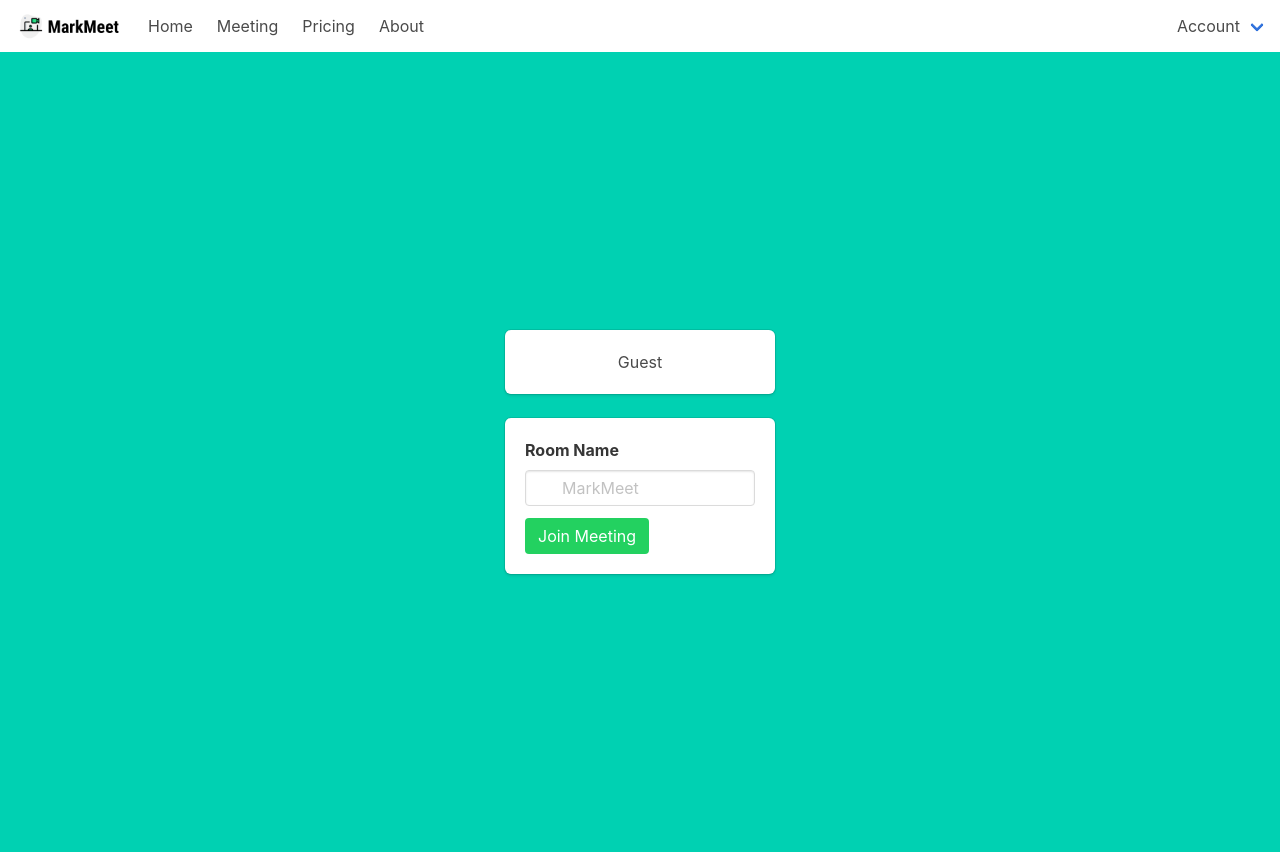
After one commit to mjtiempo/markmeet, a Flask app: page /meeting in a window 1280 px wide. The commit adds this page. Run offline with Flask 2, Linux system fonts and the light colour scheme; some libraries are stand-ins or nearby versions.

Commit message:
setup meeting manager

```diff
--- a/app/application/__init__.py
+++ b/app/application/__init__.py
@@ -25,11 +25,13 @@ def create_app():
         from .home import home
         from .auth import auth
         from .user import user
+        from .meeting import meeting
 
         #register blueprints
         #app.register_blueprint(admin.admin_bp)
         app.register_blueprint(home.home_bp)
         app.register_blueprint(auth.auth_bp)
         app.register_blueprint(user.user_bp)
+        app.register_blueprint(meeting.meeting_bp)
 
         return app
--- /dev/null
+++ b/app/application/meeting/meeting.py
@@ -0,0 +1,38 @@
+import os
+from flask import Blueprint, render_template, request
+from flask import current_app as app
+from flask_login import login_required, current_user
+from ..models import User
+from ..utils import generate_token
+
+#Configure Blueprint
+meeting_bp = Blueprint('meeting', __name__)
+
+@meeting_bp.route('/meeting', methods=['GET'])
+def index():
+    name = "Guest"
+    if current_user.is_authenticated:
+        user = User.query.get(current_user.get_id())
+        name = "{} {}".format(user.first_name, user.last_name)
+    return render_template('meeting/index.html', title="Setup Meeting", name=name)
+
+@meeting_bp.route('/meeting', methods=['POST'])
+@login_required
+def start_meeting():
+    user = User.query.get(current_user.get_id())
+    name = "{} {}".format(user.first_name, user.last_name)
+    appid = os.getenv("JWT_APP_ID")
+    appkey = os.getenv("JWT_APP_KEY")
+    domain = os.getenv("JITSI_DOMAIN")
+    audience = domain
+    room = request.form.get('roomname')
+    jwtoken = generate_token(name, user.email, room, appid, appkey, domain, audience, avatar=None)
+    title = room + " Meeting"
+    return render_template('meeting/meeting.html', title=title, domain=domain, roomname=room, jwt=jwtoken)
+
+@meeting_bp.route('/meeting/join', methods=['POST'])
+def guest_meeting():
+    room = request.form.get('roomname')
+    domain = os.getenv("JITSI_DOMAIN")
+    title = room + " Meeting"
+    return render_template('meeting/meeting.html', title=title, domain=domain, roomname=room)
--- a/app/application/templates/base.html
+++ b/app/application/templates/base.html
@@ -17,18 +17,40 @@
 <header class="hero-head">
             {% include 'inc/nav.html' %}
 </header>
+
+    {% block fullbody %}
+
     <section class="hero is-primary is-fullheight">
 
 
 
         <div class="hero-body">
             <div class="container">
-               {% block content %}
-               {% endblock %}
+                {% block flask_msgs %}
+
+                            {% with messages = get_flashed_messages() %}
+                            {% if messages %}
+                            <div class="column is-4 is-offset-4">
+                                <div class="box">
+                                    <div class="notification is-danger has-text-centered">
+                                        {{ messages[0] }}
+                                    </div>
+                                </div>
+                            </div>
+                            {% endif %}
+                            {% endwith %}
+
+                {% endblock flask_msgs %}
+
+            {% block content %}
+            {% endblock content %}
             </div>
         </div>
     </section>
+    {% endblock fullbody %}
 
+    {% block meetjs %}
+    {% endblock meetjs %}
     <script src="{{ url_for('static', filename="fa-free/js/all.min.js") }}"></script>
     <script src="{{ url_for('static', filename="bulma/js/bulma.js") }}"></script>
 </body>
--- a/app/application/templates/inc/nav.html
+++ b/app/application/templates/inc/nav.html
@@ -17,49 +17,40 @@
                     Home
                 </a>
 
-                <a class="navbar-item">
-                    Documentation
+                <a href="{{ url_for('meeting.index') }}" class="navbar-item">
+                    Meeting
                 </a>
 
-                <div class="navbar-item has-dropdown is-hoverable">
-                    <a class="navbar-link">
-                    More
+                <a href="#" class="navbar-item">
+                    Pricing
                 </a>
 
-                    <div class="navbar-dropdown">
-                    <a class="navbar-item">
+                <a href="#" class="navbar-item">
                     About
                 </a>
-                    <a class="navbar-item">
-                        Jobs
-                    </a>
-                    <a class="navbar-item">
-                        Contact
-                    </a>
-                    <hr class="navbar-divider">
-                    <a class="navbar-item">
-                        Report an issue
-                    </a>
-                    </div>
-                </div>
+
+
                 </div>
 
                 <div class="navbar-end">
-                <div class="navbar-item">
-                    <div class="buttons">
+                <div class="navbar-item has-dropdown is-hoverable">
+                    <a class="navbar-link">
+                    Account
+                    </a>
+                    <div class="navbar-dropdown">
                         {% if current_user.is_authenticated %}
-                    <a href="{{ url_for('user.profile') }}"  class="button is-primary">
+                        <a href="{{ url_for('user.profile') }}"  class="navbar-item">
                             <strong>Profile</strong>
                         </a>
-                    <a href="{{ url_for('auth.logout') }}"  class="button is-primary">
+                        <a href="{{ url_for('auth.logout') }}"  class="navbar-item">
                             <strong>Logout</strong>
                         </a>
                         {% else %}
-                    <a href="{{ url_for('auth.signup') }}"  class="button is-primary">
+                        <a href="{{ url_for('auth.signup') }}"  class="navbar-item">
                             <strong>Sign up</strong>
                         </a>
-                    <a href="{{ url_for('auth.login') }}" class="button is-light">
-                        Log in
+                        <a href="{{ url_for('auth.login') }}" class="navbar-item">
+                            <strong>Log in</strong>
                         </a>
                         {% endif %}
                     </div>
--- /dev/null
+++ b/app/application/templates/meeting/index.html
@@ -0,0 +1,36 @@
+{% extends 'base.html' %}
+
+{% block content %}
+<div class="columns is-centered">
+        <div class="column is-5-tablet is-4-desktop is-3-widescreen">
+            <div class="box">
+                <div class="field has-text-centered">
+                    <h1>{{ name }}</h1>
+                </div>
+            </div>
+            {% if current_user.is_authenticated %}
+                <form action="{{ url_for('meeting.start_meeting') }}" method="post" class="box">
+            {% else %}
+                <form action="{{ url_for('meeting.guest_meeting') }}" method="post" class="box">
+            {% endif %}
+            <div class="field">
+              <label for="" class="label">Room Name</label>
+              <div class="control has-icons-left">
+                <input class="input" id="roomname" name="roomname" placeholder="MarkMeet" required size="32" type="text" type_="text" value="">
+                <span class="icon is-small is-left">
+                  <i class="fa fa-laptop"></i>
+                </span>
+              </div>
+            </div>
+            <div class="field">
+            {% if current_user.is_authenticated %}
+                <input class="button is-success" id="submit" name="submit" type="submit" value="Start Meeting">
+            {% else %}
+                <input class="button is-success" id="submit" name="submit" type="submit" value="Join Meeting">
+            {% endif %}
+
+            </div>
+          </form>
+        </div>
+      </div>
+{% endblock content %}
```
Also changed, not shown: app/application/auth/auth.py (+8 -11 lines), app/application/templates/auth/signup.html (+0 -7 lines), app/application/templates/meeting/meeting.html (added, +23 -0 lines), app/application/utils.py (added, +29 -0 lines), app/application/routes.py (deleted). Lines whose indentation alone changed are shown as unchanged.
